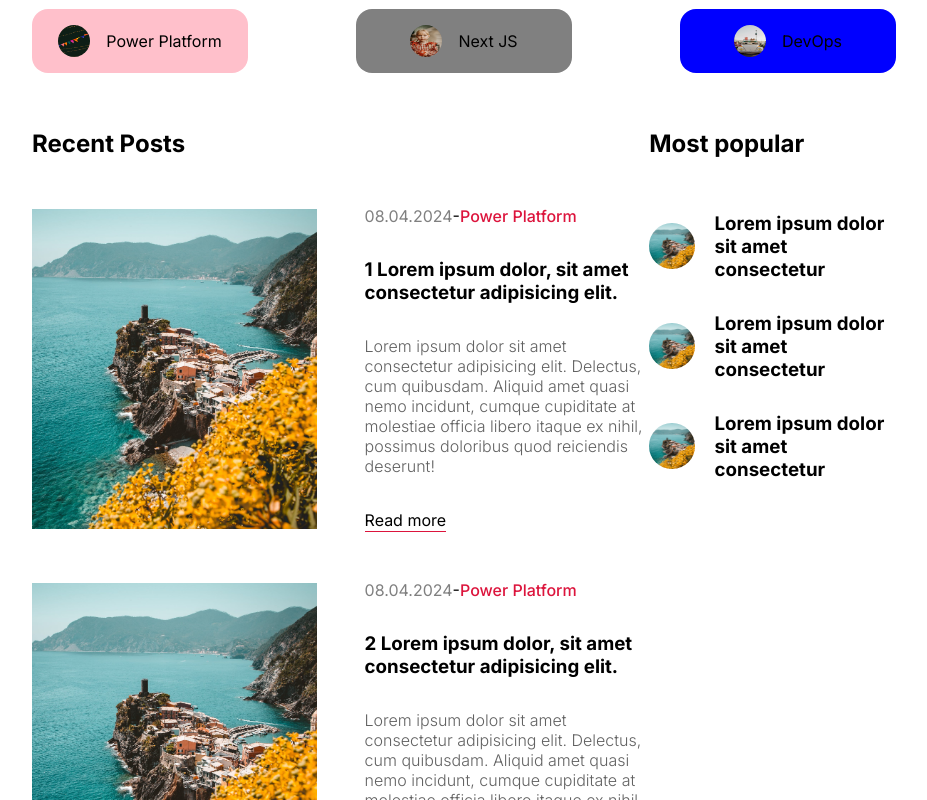
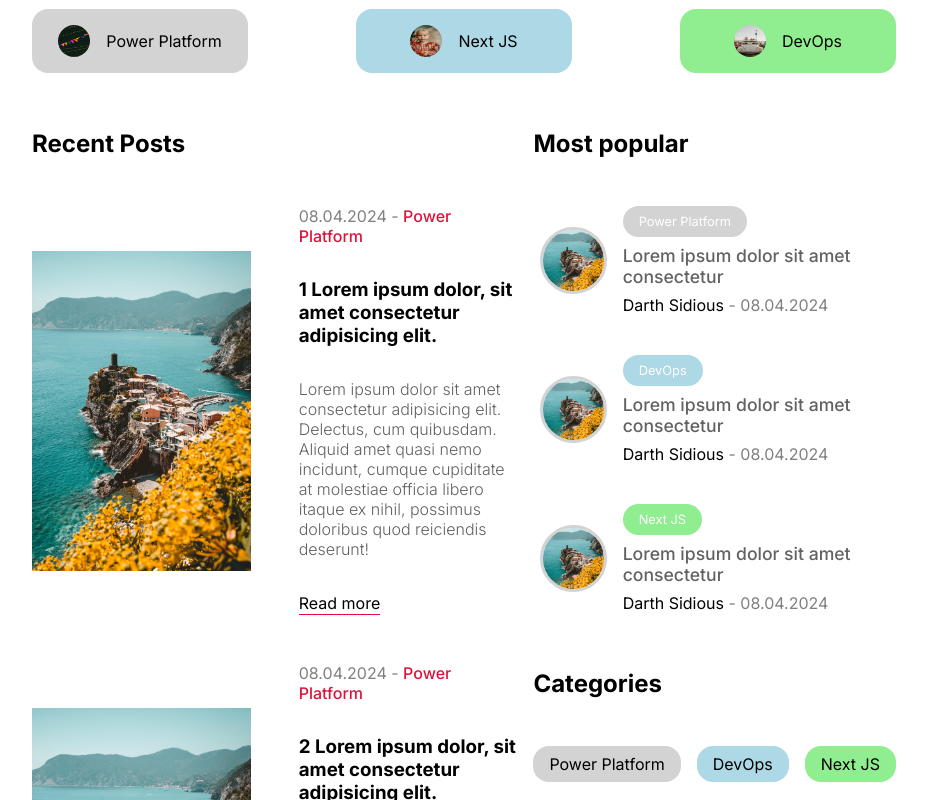
Before and after one commit to dudelis/next-js-blog, a Next.js app: page / in a window 1280 px wide. Shown: the part 900-1700 px from the top of the page, without its empty margins (176-1103 px from the left). Built offline with nearby package versions, Linux system fonts and the light colour scheme.

Commit message:
adds list of categories component

```diff
--- a/src/app/homepage.module.css
+++ b/src/app/homepage.module.css
@@ -1,3 +1,17 @@
 .container {
   display: flex;
+  gap: 1rem;
 }
+
+
+.leftContainer {
+  flex: 3;
+  display: flex;
+  flex-direction: column;
+}
+
+.rightContainer {
+  flex: 1;
+  display: flex;
+  flex-direction: column;
+}
--- a/src/app/page.tsx
+++ b/src/app/page.tsx
@@ -6,6 +6,7 @@
 import styles from './homepage.module.css';
 import CardList from "@/components/CardList/CardList";
 import { Spacer } from "@/components/Spacer/Spacer";
+import MenuCategories from "@/components/MenuCategories/MenuCategories";
 
 export default function Home() {
   return <div>
@@ -13,8 +14,14 @@
     <CategoryList />
     <Spacer />
     <div className={styles.container}>
-      <CardList />
-      <Menu />
+      <div className={styles.leftContainer}>
+        <CardList />
+      </div>
+      <div className={styles.rightContainer}>
+        <Menu />
+        <Spacer />
+        <MenuCategories />
+      </div>
     </div>
   </div>;
 }
--- a/src/components/CardList/CardList.tsx
+++ b/src/components/CardList/CardList.tsx
@@ -54,8 +54,7 @@
             </div>
             <div className={styles.textContainer}>
               <div className={styles.detail}>
-                <span className={styles.date}>{item.publishedDate}</span>
-                -
+                <span className={styles.date}>{item.publishedDate} - </span>
                 <span className={styles.category}>{item.category}</span>
               </div>
               <h3 className={styles.postTitle}>{item.title}</h3>
--- a/src/components/CategoryList/CategoryList.tsx
+++ b/src/components/CategoryList/CategoryList.tsx
@@ -15,17 +15,17 @@
 
   {
     name: "Power Platform",
-    color: "pink",
+    color: "lightgrey",
     imageUrl: "/style.png"
   },
   {
     name: "Next JS",
-    color: "grey",
+    color: "lightblue",
     imageUrl: "/fashion.png"
   },
   {
     name: "DevOps",
-    color: "blue",
+    color: "lightgreen",
     imageUrl: "/food.png"
   }
 ]
--- a/src/components/Menu/Menu.tsx
+++ b/src/components/Menu/Menu.tsx
@@ -9,29 +9,37 @@
 
 export type TMenuItem = {
   category: string;
+  categoryColor: string;
   title: string;
   publishedDate: string;
   link: string;
+  user: string;
 }
 
 const items: TMenuItem[] = [
   {
     category: "Power Platform",
+    categoryColor: "lightgrey",
     title: "Lorem ipsum dolor sit amet consectetur adipisicing elit.",
     publishedDate: formatDate(new Date()),
-    link: "powerplatform"
+    link: "powerplatform",
+    user: "Darth Sidious"
   },
   {
     category: "DevOps",
+    categoryColor: "lightblue",
     title: "Lorem ipsum dolor sit amet consectetur adipisicing elit.",
     publishedDate: formatDate(new Date()),
-    link: "devops"
+    link: "devops",
+    user: "Darth Sidious"
   },
   {
     category: "Next JS",
+    categoryColor: "lightgreen",
     title: "Lorem ipsum dolor sit amet consectetur adipisicing elit.",
     publishedDate: formatDate(new Date()),
-    link: "/nextjs"
+    link: "/nextjs",
+    user: "Darth Sidious"
   }
 ]
 
@@ -46,8 +54,12 @@
               <Image src="/p1.jpeg" alt="" fill className={styles.image}/>
             </div>
             <div className={styles.textContainer}>
-              <span></span>
-              <h3>Lorem ipsum dolor sit amet consectetur</h3>
+              <span className={styles.category} style={{backgroundColor: item.categoryColor}}>{item.category}</span>
+              <h3 className={styles.postTitle}>Lorem ipsum dolor sit amet consectetur</h3>
+              <div className={styles.detail}>
+                <span className={styles.username}>{item.user}</span>
+                <span className={styles.date}> - {item.publishedDate}</span>
+              </div>
             </div>
           </Link>
         ))}
--- a/src/components/Menu/menu.module.css
+++ b/src/components/Menu/menu.module.css
@@ -1,5 +1,5 @@
 .container {
-  flex: 2;
+
 }
 
 .title {
@@ -9,14 +9,22 @@
 .items {
   display: flex;
   flex-direction: column;
-  gap: 20px;
+  gap: 2.5rem;
+  align-items: center;
 }
 
 .item {
-  height: 5rem;
   display: flex;
   align-items: center;
-  gap: 20px;
+  gap: 1rem;
+}
+
+.category{
+  padding: 0.5rem 1rem;
+  border-radius: 1rem;
+  color: white;
+  font-size: 0.8rem;
+  width: max-content;
 }
 
 .imageContainer {
@@ -26,8 +34,20 @@
 }
 .image {
   border-radius: 50%;
+  border: 0.2rem solid lightgray;
+  object-fit: cover;
 }
 .textContainer {
-  position: relative;
   flex: 4;
+  display: flex;
+  flex-direction: column;
+  gap: 0.5rem;
 }
+.postTitle {
+  font-size: 1.1rem;
+  font-weight: 500;
+  color: var(--softTextColor);
+}
+.date {
+  color: gray;
+}
--- /dev/null
+++ b/src/components/MenuCategories/MenuCategories.tsx
@@ -0,0 +1,47 @@
+import * as React from 'react';
+import styles from './menucategories.module.css';
+import formatDate from '@/utility/date';
+import Link from 'next/link';
+import Image from 'next/image';
+import { Spacer } from '../Spacer/Spacer';
+
+export interface IMenuCategoriesProps {
+}
+
+export type TMenuCategoriesItem = {
+  category: string;
+  categoryColor: string;
+  link: string;
+}
+
+const items: TMenuCategoriesItem[] = [
+  {
+    category: "Power Platform",
+    categoryColor: "lightgrey",
+    link: "/powerplatform",
+  },
+  {
+    category: "DevOps",
+    categoryColor: "lightblue",
+    link: "/devops",
+  },
+  {
+    category: "Next JS",
+    categoryColor: "lightgreen",
+    link: "/nextjs"
+  }
+]
+
+export default function MenuCategories (props: IMenuCategoriesProps) {
+  return (
+    <div className={styles.container}>
+      <h2 className={styles.title}>Categories</h2>
+      <div className={styles.items}>
+        {items.map((item, index)=> (
+          <Link style={{background: item.categoryColor}} href={item.link} key={index} className={styles.item}>{item.category}</Link>
+        ))}
+      </div>
+
+    </div>
+  );
+}
--- /dev/null
+++ b/src/components/MenuCategories/menucategories.module.css
@@ -0,0 +1,20 @@
+.container {
+
+}
+
+.title {
+  margin-bottom: 3rem;
+}
+
+.items {
+  display: flex;
+  flex-direction: row;
+  gap: 1rem;
+}
+
+.item {
+  width: max-content;
+  border-radius: 1rem;
+  padding: 0.5rem 1rem;
+
+}
```
